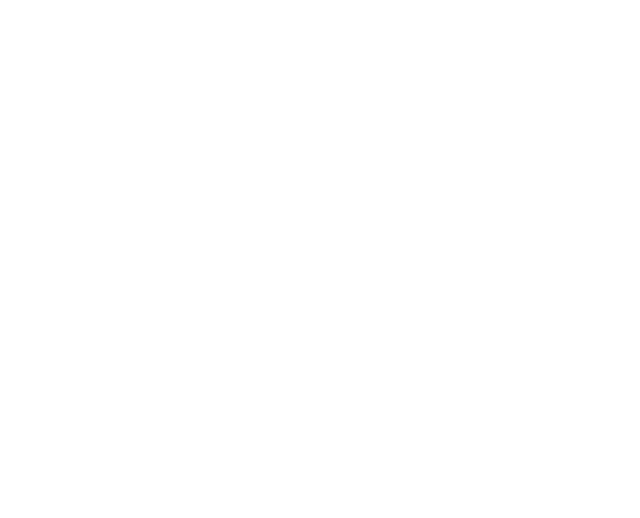
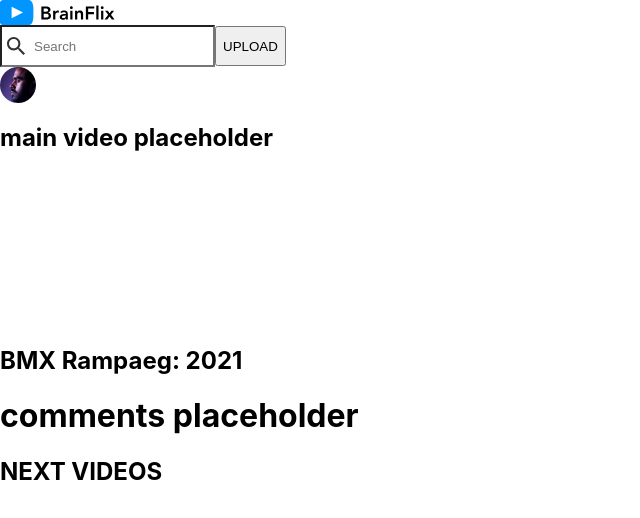
Before and after one commit to JimmyZ98/brainflix, a React (Create React App) app: page / in a window 1280 px wide. Shown: the top 518 px of the page, without its empty margins (0-640 px from the left). Built offline with nearby package versions, Linux system fonts and the light colour scheme.

Commit message:
created folder structure, javascript and scss files, and boiler plates

```diff
--- a/src/App.js
+++ b/src/App.js
@@ -1,7 +1,30 @@
 import "./App.css";
+import { Component } from "react";
+import videos from "./data/videos.json";
+import videoDetails from "./data/video-details.json";
+import Header from "./components/Header/Header";
+import MainVideo from "./components/MainVideo/MainVideo";
+import Comments from "./components/Comments/Comments";
+import VideoDetails from "./components/VideoDetails/VideoDetails";
+import SideVideos from "./components/SideVideos/SideVideos";
 
-function App() {
-  return <div></div>;
+class App extends Component {
+  state = {
+    videoDetails,
+    selectedVideo: videoDetails[0],
+  };
+
+  render() {
+    return (
+      <div>
+        <Header />
+        <MainVideo />
+        <VideoDetails />
+        <Comments />
+        <SideVideos />
+      </div>
+    );
+  }
 }
 
 export default App;
--- /dev/null
+++ b/src/components/Comments/Comments.js
@@ -0,0 +1,12 @@
+import "./Comments.scss";
+import React from "react";
+
+function Comments() {
+  return (
+    <>
+      <h1>comments placeholder</h1>
+    </>
+  );
+}
+
+export default Comments;
--- /dev/null
+++ b/src/components/Header/Header.js
@@ -0,0 +1,17 @@
+import "./Header.scss";
+import React from "react";
+
+function Header() {
+  return (
+    <header className="header">
+      <div className="header__logo"></div>
+      <div className="header__nav">
+        <input className="header__search" type="text" placeholder="Search" />
+        <button className="header__button">UPLOAD</button>
+        <div className="header__usericon"></div>
+      </div>
+    </header>
+  );
+}
+
+export default Header;
--- /dev/null
+++ b/src/components/Header/Header.scss
@@ -0,0 +1,26 @@
+.header {
+  &__logo {
+    background-image: url("../../assets/Logo/BrainFlix-logo.svg");
+    background-size: cover;
+    background-position: center;
+    height: 25px;
+    width: 120px;
+  }
+  &__search {
+    background: url("../../assets/Icons/search.svg") no-repeat;
+    background-position: 2.5% 50%;
+    height: 2.25rem;
+    padding-left: 2rem;
+  }
+  &__button {
+    height: 2.5rem;
+  }
+  &__usericon {
+    background: url("../../assets/Images/Mohan-muruge.jpg");
+    background-size: cover;
+    background-position: 15% 50%;
+    height: 2.25rem;
+    width: 2.25rem;
+    border-radius: 50%;
+  }
+}
--- /dev/null
+++ b/src/components/MainVideo/MainVideo.js
@@ -0,0 +1,13 @@
+import "./MainVideo.scss";
+import React from "react";
+
+function MainVideo() {
+  return (
+    <section>
+      <h1>main video placeholder</h1>
+      <video></video>
+    </section>
+  );
+}
+
+export default MainVideo;
--- /dev/null
+++ b/src/components/SideVideos/SideVideos.js
@@ -0,0 +1,21 @@
+import "./SideVideos.scss";
+import React from "react";
+
+function SideVideos() {
+  return (
+    <section className="side">
+      <h2 className="side__title">NEXT VIDEOS</h2>
+      <div className="side__list">
+        <div className="side__video">
+          <div className="side__video--thumbnail"></div>
+          <div className="side__video--right">
+            <p className="side__title"></p>
+            <p className="side__author"></p>
+          </div>
+        </div>
+      </div>
+    </section>
+  );
+}
+
+export default SideVideos;
--- /dev/null
+++ b/src/components/VideoDetails/VideoDetails.js
@@ -0,0 +1,24 @@
+import "./VideoDetails.scss";
+import React from "react";
+
+function VideoDetails() {
+  return (
+    <section className="details">
+      <div className="details__title">
+        <h1 className="details__title--text">BMX Rampaeg: 2021</h1>
+      </div>
+      <div className="details__vidinfo">
+        <div className="details__vidinfo--left">
+          <p className="details__author"></p>
+          <p className="details__date"></p>
+        </div>
+        <div className="details__vidinfo--right">
+          <p className="details__views"></p>
+          <p className="details__likes"></p>
+        </div>
+      </div>
+    </section>
+  );
+}
+
+export default VideoDetails;
```
Also changed, not shown: src/components/Comments/Comments.scss (added), src/components/MainVideo/MainVideo.scss (added), src/components/SideVideos/SideVideos.scss (added), src/components/VideoDetails/VideoDetails.scss (added).
